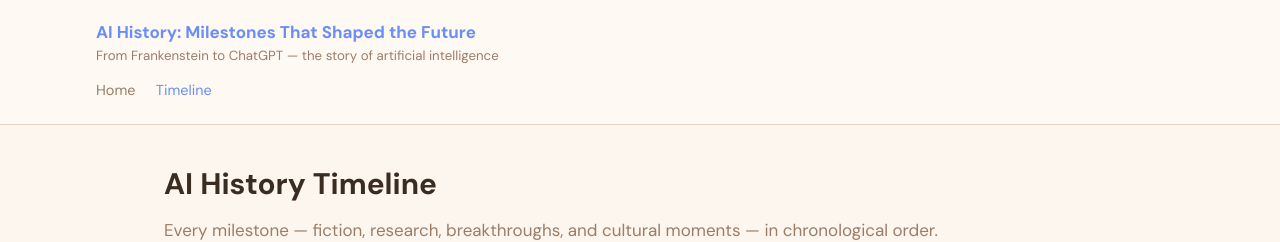
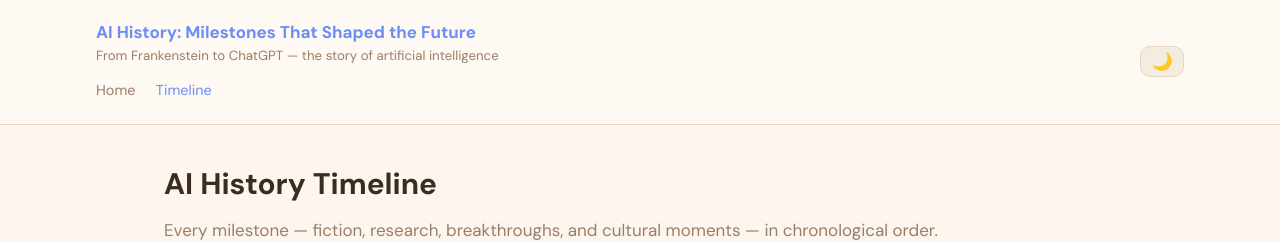
Before and after one commit to aag1091-alt/AI-History-Blog, a Jekyll site: the page built from timeline.html, in a window 1280 px wide. Shown: the top 242 px of the page. Built offline with Jekyll 4.4.1, drawn with Linux system fonts in a browser that asks for light colours.

Commit message:
Add dark mode toggle with localStorage persistence

```diff
--- a/_includes/header.html
+++ b/_includes/header.html
@@ -6,7 +6,24 @@
       <nav class="site-nav">
         <a href="{{ '/' | relative_url }}" {% if page.url == '/' %}class="active"{% endif %}>Home</a>
         <a href="{{ '/timeline' | relative_url }}" {% if page.url contains 'timeline' %}class="active"{% endif %}>Timeline</a>
-</nav>
+      </nav>
     </div>
+    <button class="theme-toggle" id="theme-toggle" aria-label="Toggle dark mode" title="Toggle dark mode">☀️</button>
   </div>
 </header>
+
+<script>
+(function() {
+  const saved = localStorage.getItem('theme') || 'light';
+  document.body.className = 'theme-' + saved;
+  document.getElementById('theme-toggle').textContent = saved === 'dark' ? '☀️' : '🌙';
+})();
+
+document.getElementById('theme-toggle').addEventListener('click', function() {
+  const isDark = document.body.classList.contains('theme-dark');
+  const next = isDark ? 'light' : 'dark';
+  document.body.className = 'theme-' + next;
+  this.textContent = next === 'dark' ? '☀️' : '🌙';
+  localStorage.setItem('theme', next);
+});
+</script>
--- a/assets/css/style.css
+++ b/assets/css/style.css
@@ -1,7 +1,7 @@
 /* AI History Blog — Ice cream theme */
 
 :root,
-body.theme-dark {
+body.theme-light {
   --bg: #fdf6ee;
   --surface: #fff9f4;
   --surface2: #f5ece0;
@@ -16,6 +16,19 @@ body.theme-dark {
   --font-mono: "JetBrains Mono", "Fira Code", ui-monospace, monospace;
   --max-width: 44rem;
   --radius: 10px;
+}
+
+body.theme-dark {
+  --bg: #12100e;
+  --surface: #1c1814;
+  --surface2: #252018;
+  --text: #ede0d4;
+  --text-muted: #8a7565;
+  --accent: #7fa4f8;
+  --accent-soft: rgba(127, 164, 248, 0.12);
+  --accent-warm: #f5a066;
+  --accent-green: #4ecba0;
+  --border: #2e2620;
 }
 
 *, *::before, *::after { box-sizing: border-box; }
@@ -46,7 +59,30 @@ a:hover { text-decoration: underline; }
   z-index: 100;
 }
 
-.header-inner { max-width: 64rem; margin: 0 auto; }
+.header-inner {
+  max-width: 64rem;
+  margin: 0 auto;
+  display: flex;
+  align-items: center;
+  justify-content: space-between;
+  gap: 1rem;
+}
+
+.header-left { flex: 1; }
+
+.theme-toggle {
+  background: var(--surface2);
+  border: 1px solid var(--border);
+  border-radius: var(--radius);
+  padding: 0.35rem 0.6rem;
+  font-size: 1rem;
+  cursor: pointer;
+  line-height: 1;
+  transition: border-color 0.15s;
+  flex-shrink: 0;
+}
+
+.theme-toggle:hover { border-color: var(--accent); }
 
 .site-title {
   font-size: 1rem;
```
